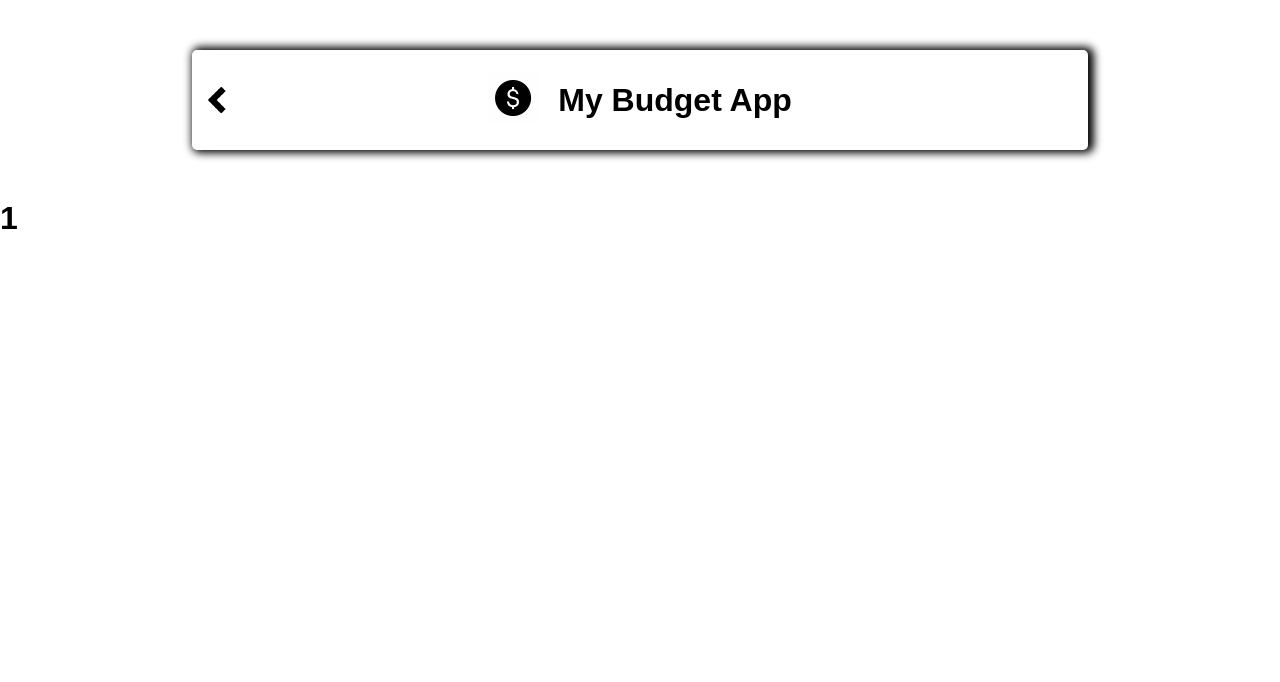
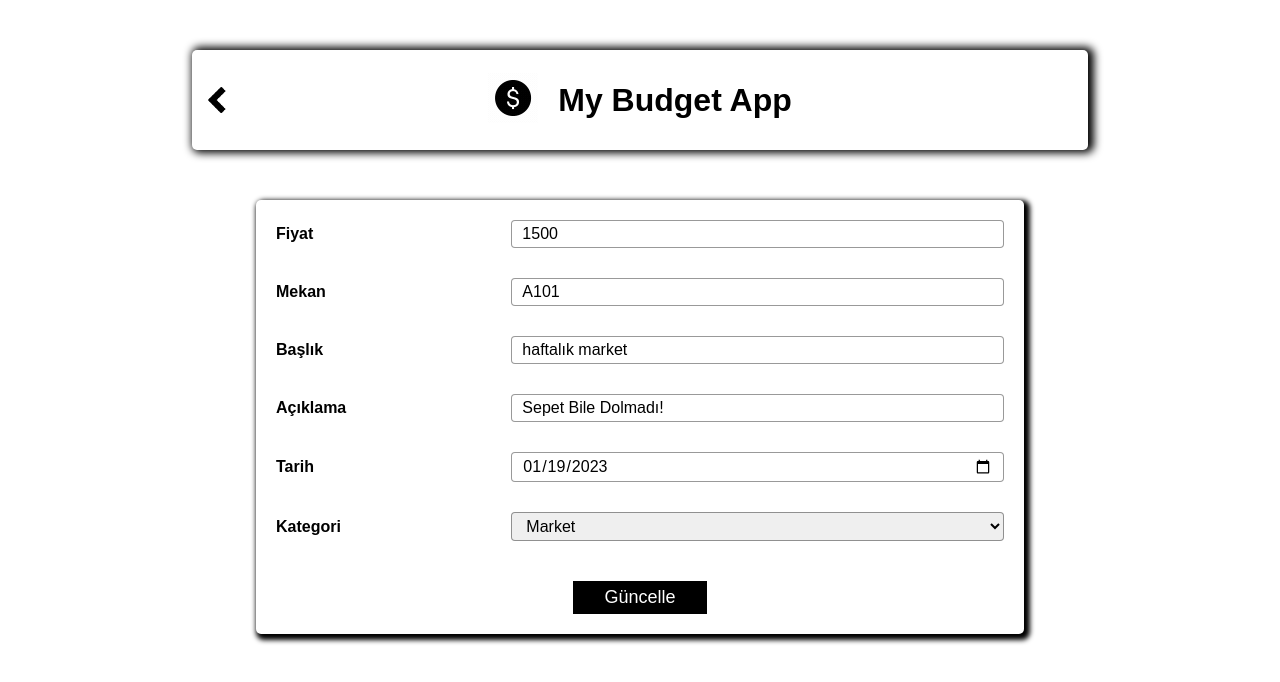
Before and after one commit to bhr-drtgz/BudgetApp, a React (Create React App) app: page /edit-expense/1 in a window 1280 px wide. Shown: the top 682 px of the page. Built offline with nearby package versions, Linux system fonts and the light colour scheme; data requests are answered from the project's data file.

Commit message:
Edit fnish

```diff
--- a/db.json
+++ b/db.json
@@ -19,19 +19,10 @@
       "categoryId": "4"
     },
     {
-      "price": "99",
-      "place": "Kırtasiye",
-      "title": "Oyun Hamuru",
-      "description": "Yuh Fiyata Bak!",
-      "date": "2023-01-27",
-      "categoryId": "3",
-      "id": "1674850585624"
-    },
-    {
       "price": "1699",
       "place": "Giyim",
       "title": "Kaban",
-      "description": "Sanki Çeyrek Aldım!",
+      "description": "Sanki Çeyrek Aldım! Para Bitti!!!",
       "date": "2023-01-27",
       "categoryId": "2",
       "id": "1674830585324"
--- a/src/pages/EditExpense.js
+++ b/src/pages/EditExpense.js
@@ -3,6 +3,8 @@ import Header from '../components/Header'
 import { useParams, useNavigate } from 'react-router-dom'
 import axios from 'axios'
 import GeneralModal from '../components/GeneralModal'
+import "../assets/styls/addExpense.css";
+
 
 const EditExpense = () => {
     const params = useParams()
@@ -10,20 +12,60 @@ const EditExpense = () => {
     const [showErorModal, setShowErorModal] = useState(false)
     const navigate = useNavigate()
 
+    const [form, setForm] = useState({
+        price: "",
+        place: "",
+        title: "",
+        description: "",
+        date: "",
+        categoryId: "",
+    });
+    const [categories, setCategories] = useState(null);
+
+
     useEffect(() => {
         axios.get(`http://localhost:3004/expenses/${params.expenseId}`)
-            .then((res) => {
-                setExpense(res.data)
+            .then((resExpense) => {
+                axios
+                    .get("http://localhost:3004/categories")
+                    .then((resCat) => {
+                        setExpense(resExpense.data)
+                        setCategories(resCat.data);
+                        setForm(resExpense.data)
+                    })
+                    .catch((err) => { });
             })
             .catch((err) => {
                 setShowErorModal(true)
             })
-
     }, [])
 
-    if (expense === null && showErorModal === false)
+    const handleSubmit = (event) => {
+        event.preventDefault()
+
+            /* validation */
+    if (
+        form.price === "" ||
+        form.title === "" ||
+        form.categoryId === "" ||
+        form.place === "" ||
+        form.description === "" ||
+        form.date === "" ||
+        form.categoryId === "empty"
+      ) {
+        alert("Bütün alanlar zorunludur");
+        return;
+     }
+     axios.put(`http://localhost:3004/expenses/${params.expenseId}`,form)
+     .then((res)=>{
+        navigate("/")
+     })
+     .catch((err)=>{setShowErorModal(true)})
+}
+
+    if (expense === null && showErorModal === false && categories === null)
         return null
-    if (showErorModal === true){
+    if (showErorModal === true) {
         return (
 
             <GeneralModal
@@ -33,11 +75,91 @@ const EditExpense = () => {
                 closeButtonClick={() => navigate("/")}
             />
 
-        )}
+        )
+    }
     return (
         <div>
             <Header whichPage={"editExpense"} navigateTo="/" />
-            <h1>{params.expenseId}</h1>
+            <div className="formWrapper">
+                <form onSubmit={handleSubmit}>
+                    <div className="formElement">
+                        <label htmlFor="price">Fiyat</label>
+                        <input
+                            id="price"
+                            type={"number"}
+                            value={form.price}
+                            onChange={(event) =>
+                                setForm({ ...form, price: event.target.value })
+                            }
+                        />
+                    </div>
+                    <div className="formElement">
+                        <label htmlFor="place">Mekan</label>
+                        <input
+                            id="place"
+                            type={"text"}
+                            value={form.place}
+                            onChange={(event) =>
+                                setForm({ ...form, place: event.target.value })
+                            }
+                        />
+                    </div>
+                    <div className="formElement">
+                        <label htmlFor="title">Başlık</label>
+                        <input
+                            id="title"
+                            type={"text"}
+                            value={form.title}
+                            onChange={(event) =>
+                                setForm({ ...form, title: event.target.value })
+                            }
+                        />
+                    </div>
+                    <div className="formElement">
+                        <label htmlFor="description">Açıklama</label>
+                        <input
+                            id="description"
+                            type={"text"}
+                            value={form.description}
+                            onChange={(event) =>
+                                setForm({ ...form, description: event.target.value })
+                            }
+                        />
+                    </div>
+                    <div className="formElement">
+                        <label htmlFor="date">Tarih</label>
+                        <input
+                            id="date"
+                            type={"date"}
+                            value={form.date}
+                            onChange={(event) =>
+                                setForm({ ...form, date: event.target.value })
+                            }
+                        />
+                    </div>
+                    <div className="formElement">
+                        <label htmlFor="date">Kategori</label>
+                        <select
+                            defaultValue={form.categoryId}
+                            onChange={(event) =>
+                                setForm({ ...form, categoryId: event.target.value })
+                            }>
+                            <option value={"empty"}>Kategori Seçin</option>
+                            {categories.map((category) => (
+                                <option key={category.id} value={category.id}>
+                                    {category.name}
+                                </option>
+                            ))}
+                        </select>
+                    </div>
+                    <div className="submitBtnWrapper">
+                        <button className="submitBtn" type="submit">
+                            Güncelle
+                        </button>
+                    </div>
+                </form>
+            </div>
+
         </div>
     )
 }
```
